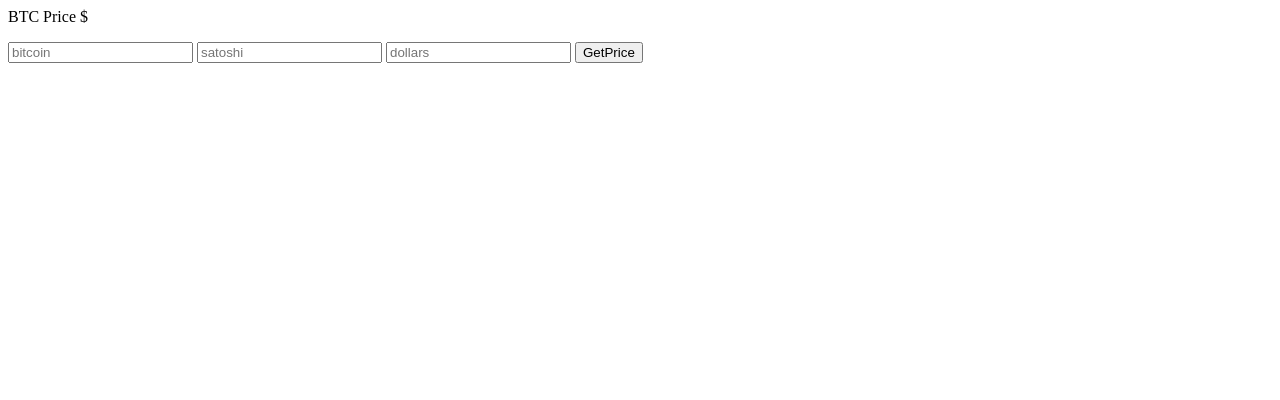
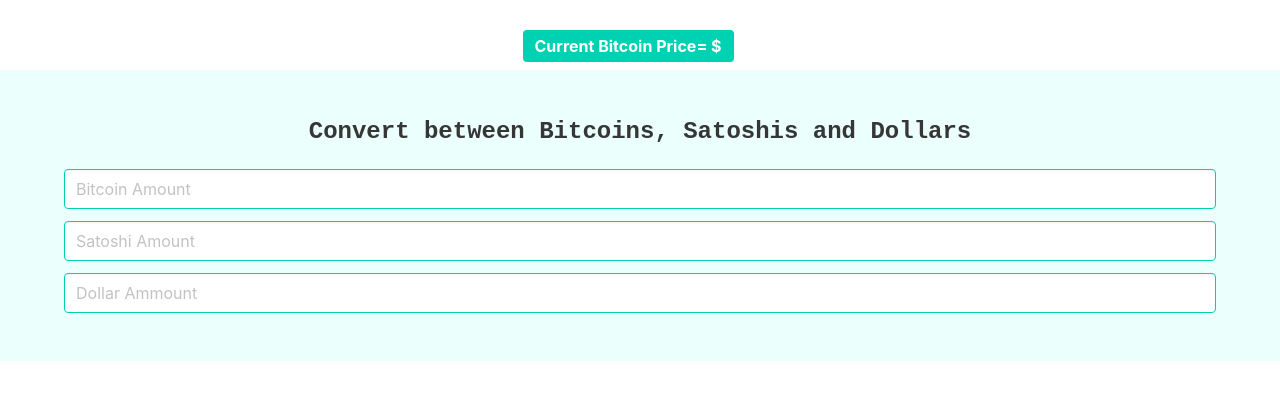
Before and after one commit to gked/CryptoDashboard, a plain HTML site: page index.html in a window 1280 px wide. Drawn offline with nearby package versions, Linux system fonts and the light colour scheme; no server answers.

Commit message:
Added some basic styling with help of Bulma

```diff
--- a/index.html
+++ b/index.html
@@ -1,11 +1,37 @@
+<!DOCTYPE html>
 <html>
+    <head>
+        <meta charset="utf-8">
+        <meta name="viewport" content="width=device-width, initial-scale=1">
+        <title>Bitcoin and Satoshi Converter</title>
+        <link rel="stylesheet" href="https://cdn.jsdelivr.net/npm/bulma@0.9.1/css/bulma.min.css">
+    </head>
     <body>
-        <p><span>BTC Price</span> $<span contenteditable="true" id="priceDisplay"></span></p>
-        <input placeholder="bitcoin" type="number" id="bitcoinInput">
-        <input placeholder="satoshi" type="number" id="satoshiInput">
-        <input placeholder="dollars" type="number" id="dollarInput">
-        <input type="button" value="GetPrice" onclick="getBitcoinPrice()">
-
+        <div>
+            <div class="field-label is-normal is-justify-content-center has-text-centered mt-5">
+                <label class="label tag is-primary is-medium"><span>Current Bitcoin Price</span> =  $ <span contenteditable="true" id="priceDisplay"></span></label>
+             </div>
+            <section class="section is-max-desktop has-background-primary-light mt-2">
+                <div class="is-family-monospace container">
+                    <h1 class="has-text-centered title is-size-4 is-justify-content-center mt-s">Convert between Bitcoins, Satoshis and Dollars</h1>
+                    <div class="field">
+                        <div class="control">
+                            <input class="input is-primary" placeholder="Bitcoin Amount" type="number" id="bitcoinInput">
+                        </div>
+                    </div>
+                    <div class="field">
+                        <div class="control">
+                            <input class="input is-primary" placeholder="Satoshi Amount" type="number" id="satoshiInput">
+                        </div>
+                    </div>
+                    <div class="field">
+                        <div class="control">
+                            <input class="input is-primary" placeholder="Dollar Ammount" type="number" id="dollarInput">
+                        </div>
+                    </div>
+                </div>
+            </section>
+        </div>
         <script>
             // current price of one bitcoin in dollars
             let bitcoinPrice = 0
@@ -19,7 +45,6 @@
 
             // on DOMLoad, make a call into the ticker to get Bitcoin price
             window.onload = (event) => {
-                console.log('page is fully loaded')
                 getBitcoinPriceAndUpdateVisuals()
             };
 
```
Also changed, not shown: 1 other file.
